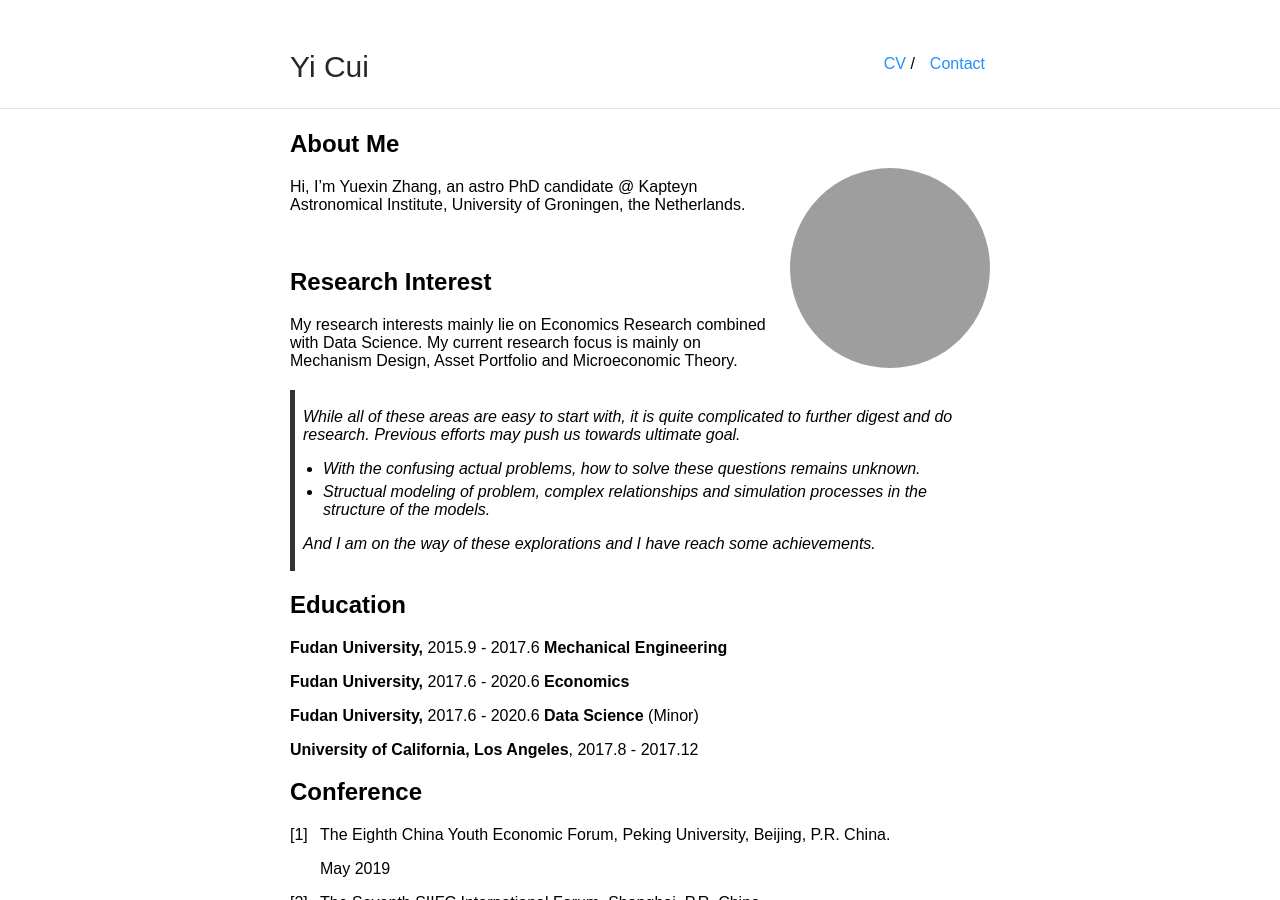
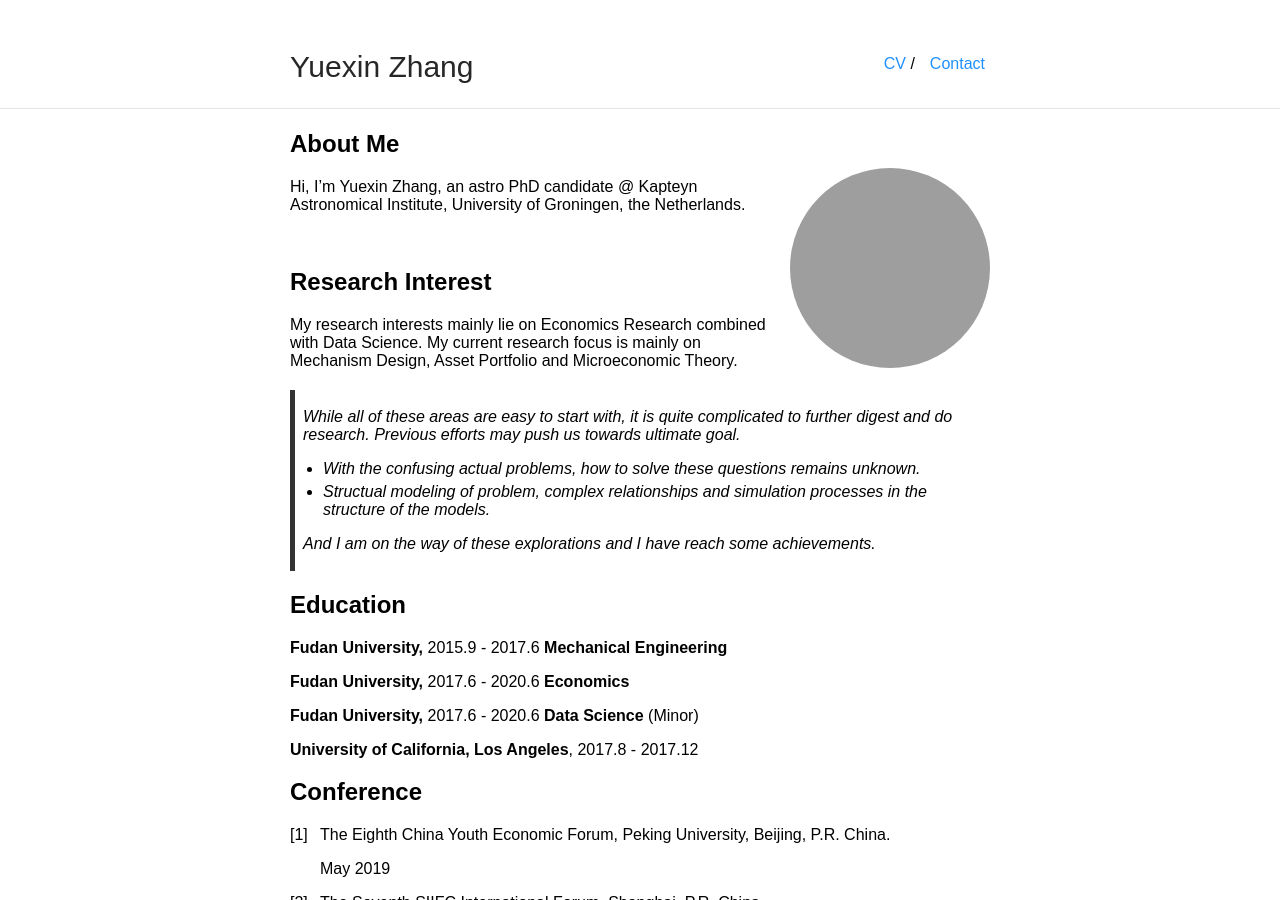
Before and after one commit to lzzyx96txdy/lzzyx96txdy.github.io, a Jekyll site: the page built from index.md, in a window 1280 px wide and 900 px high. Built offline with Jekyll 4.4.1, drawn with Linux system fonts in a browser that asks for light colours; our own code applies the rules of GitHub Pages for plain Markdown files; grey boxes are pictures that could not be loaded.

Commit message:
title and size of pic

```diff
--- a/_config.yml
+++ b/_config.yml
@@ -1,5 +1,5 @@
-title: Yi Cui
-url: "https://cyMichael.github.io"
+title: Yuexin Zhang
+url: "https://lzzyx96txdy.github.io"
 
 markdown: kramdown
 
```
Also changed, not shown: 2 other files.
